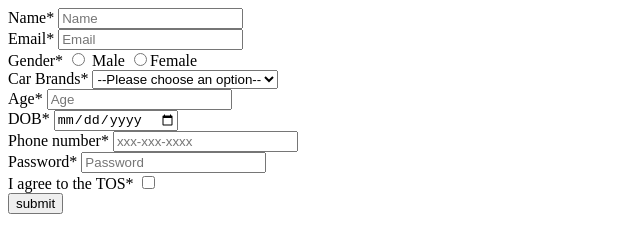
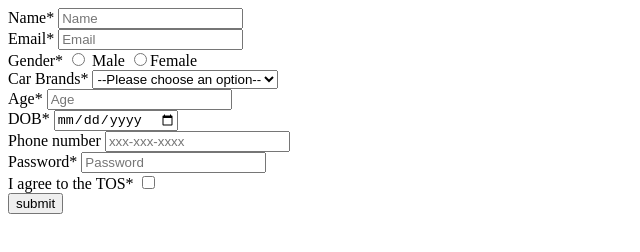
Before and after one commit to acciojob/signup-form-car-Preethijaisankar, a website: page main.html in a window 1280 px wide. Shown: the full height of the page, 0-640 px from the left. Drawn offline with Linux system fonts and the light colour scheme.

Commit message:
created a submission

```diff
--- a/main.html
+++ b/main.html
@@ -41,8 +41,8 @@
 		 <input type="Date" required id="age" >
 	 </div>
 	 <div>
-		 <label for="dob">Phone number*</label>
-		 <input type="tel" required placeholder="xxx-xxx-xxxx" id="tel" >
+		 <label for="dob">Phone number</label>
+		 <input type="tel"  placeholder="xxx-xxx-xxxx" id="tel" >
 	 </div>
 	 <div>
 		 <label for="Password">Password*</label>
```
